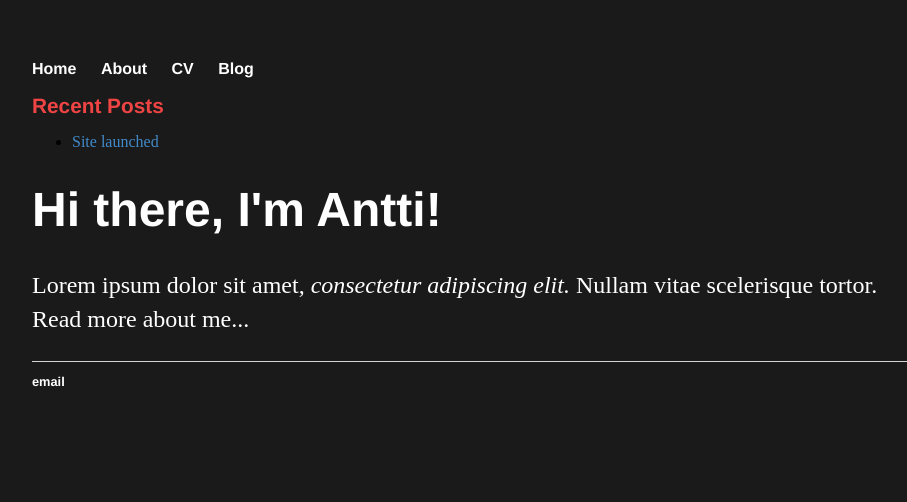
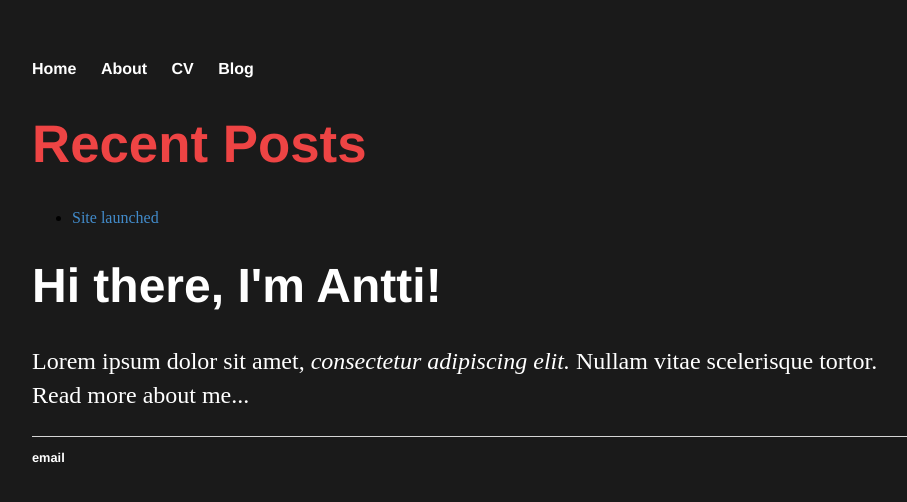
Before and after one commit to plantecophys/plantecophys, a Jekyll site: the page built from index.html, in a window 1280 px wide. Shown: the top 502 px of the page, without its empty margins (160-1067 px from the left). Built offline with Jekyll 4.4.1, drawn with Linux system fonts in a browser that asks for light colours; the list of posts is cut into pages by our own code.

Commit message:
Update main.css

```diff
--- a/css/main.css
+++ b/css/main.css
@@ -68,5 +68,5 @@ ul.posts li {
 
 .well h1 {
     color: #ee4444;
-    font-size: 1.3em;
+    font-size: 3.3em;
 }
```
